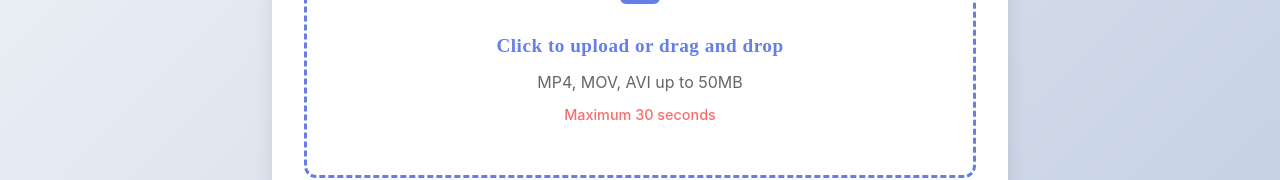
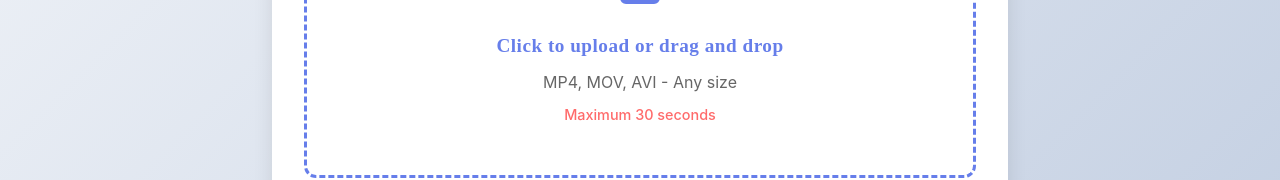
Before and after one commit to PuupFart123/dogwalk, a React (Create React App) app in the folder dogwalk-app/: page /upload in a window 1280 px wide. Shown: the part 568-748 px from the top of the page. Built offline with nearby package versions, Linux system fonts and the light colour scheme; no server answers; a web font is replaced by a local one.

Commit message:
fixing limits

```diff
--- a/dogwalk-app/src/pages/UploadPage.tsx
+++ b/dogwalk-app/src/pages/UploadPage.tsx
@@ -23,11 +23,7 @@ const UploadPage: React.FC = () => {
         return;
       }
 
-      // Check file size (max 50MB)
-      if (file.size > 50 * 1024 * 1024) {
-        alert('File size must be less than 50MB');
-        return;
-      }
+      // No file size limit - removed 50MB restriction
 
       setSelectedFile(file);
       setUploadComplete(false);
@@ -132,7 +128,7 @@ const UploadPage: React.FC = () => {
               >
                 <Upload size={48} />
                 <h3>Click to upload or drag and drop</h3>
-                <p>MP4, MOV, AVI up to 50MB</p>
+                <p>MP4, MOV, AVI - Any size</p>
                 <span className="upload-hint">Maximum 30 seconds</span>
               </div>
             ) : (
```
Also changed, not shown: 1 other file (tests, documents, lock files or other folders).
